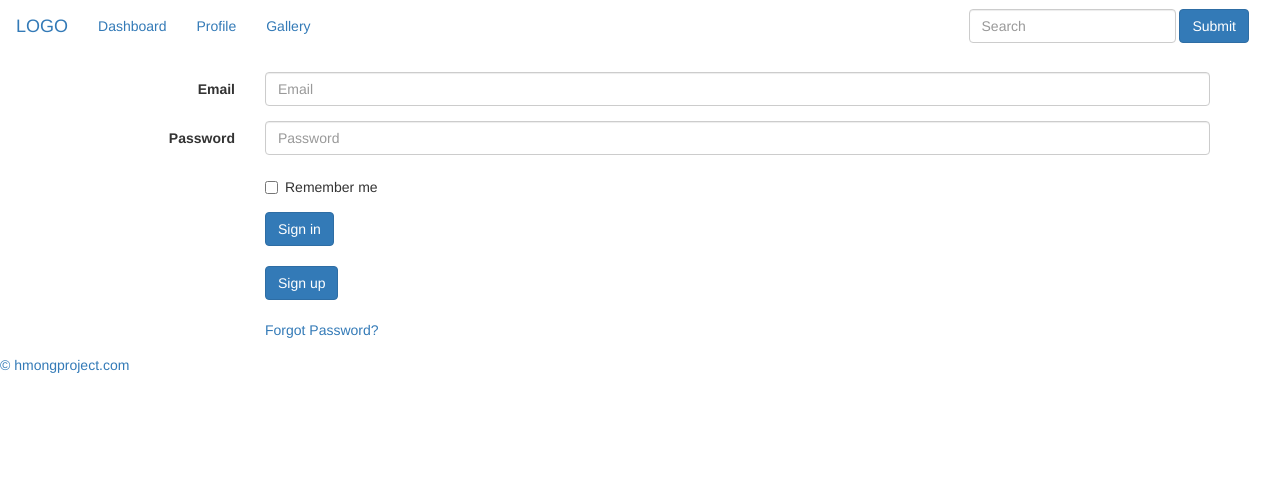
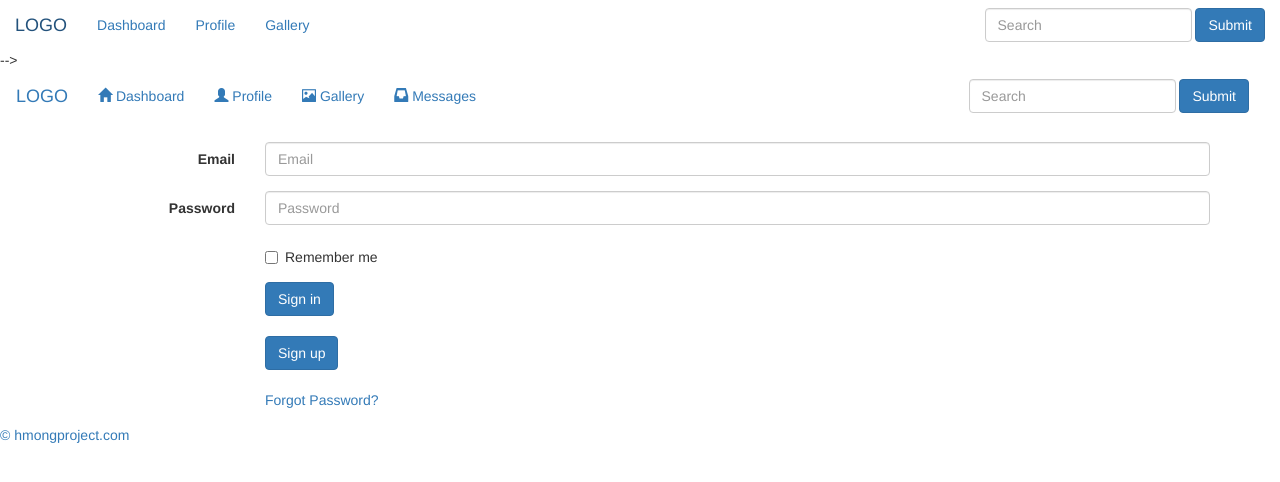
Before and after one commit to kahill2014/Hmong-Project, a PHP site: page /login/login.php in a window 1280 px wide. Shown: the top 482 px of the page. Run offline with PHP 8.4, Linux system fonts and the light colour scheme; a stand-in replaces the project's code that opens the database connection.

Commit message:
added navbar with the glyphicons

```diff
--- a/login/pageFiles/pageheader.php
+++ b/login/pageFiles/pageheader.php
@@ -27,6 +27,7 @@
 <body>
     <!-- Page Header -->
     <!-- delete navbar-inverse to get rid of black nav color. Use CSS to change color manually -->
+<!-- Old nav, will delete once new nav is confirmed to be working on the webserver
     <nav class="navbar">
         <div class="container-fluid">
             <!-- Brand and toggle get grouped for better mobile display -->
@@ -55,3 +56,33 @@
             </div><!-- /.navbar-collapse -->
         </div><!-- /.container-fluid -->
     </nav>
+-->
+    <nav class="navbar">
+        <div class="container-fluid">
+            <!-- Brand and toggle get grouped for better mobile display -->
+            <div class="navbar-header">
+            <button type="button" class="navbar-toggle collapsed" data-toggle="collapse" data-target="#bs-example-navbar-collapse-1" aria-expanded="false">
+            <span class="sr-only">Toggle navigation</span>
+            <span class="icon-bar"></span>
+            <span class="icon-bar"></span>
+            <span class="icon-bar"></span>
+            </button>
+            <a class="navbar-brand" href="#">LOGO</a>
+            </div>
+            <!-- Collect the nav links, forms, and other content for toggling -->
+            <div class="collapse navbar-collapse" id="bs-example-navbar-collapse-1">
+                <ul class="nav navbar-nav">
+                    <li><a href="#"><span class="glyphicon glyphicon-home"></span>&nbspDashboard </a></li>
+                    <li><a href="#"><span class="glyphicon glyphicon-user"></span>&nbspProfile </a></li>
+                    <li><a href="#"><span class="glyphicon glyphicon-picture"></span>&nbspGallery </a></li>
+					<li><a href="#"><span class="glyphicon glyphicon-inbox"></span>&nbspMessages </a></li>
+                </ul>
+                <form class="nav navbar-form navbar-right">
+                    <div class="form-group">
+                        <input type="text" class="form-control" placeholder="Search">
+                    </div>
+                    <button type="submit" class="btn btn-primary">Submit</button>
+                </form>
+            </div><!-- /.navbar-collapse -->
+        </div><!-- /.container-fluid -->
+    </nav>
```
